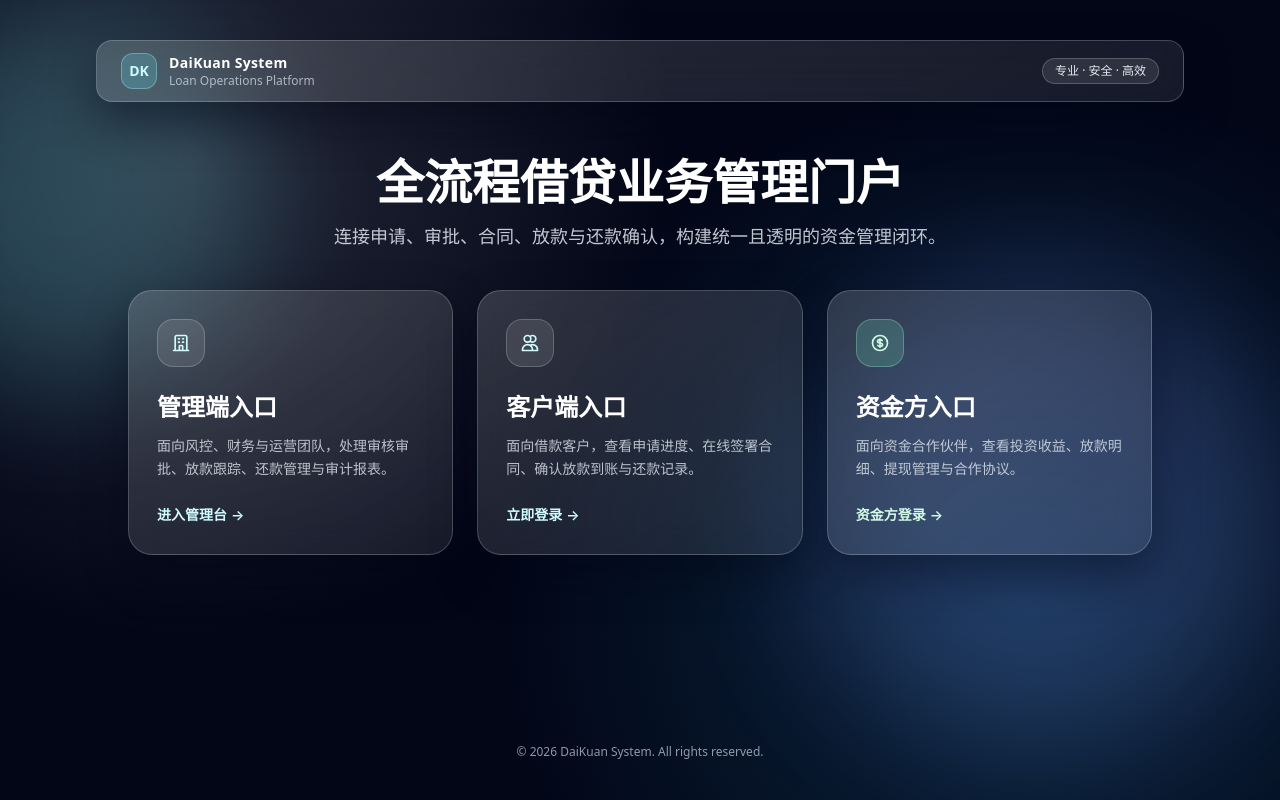
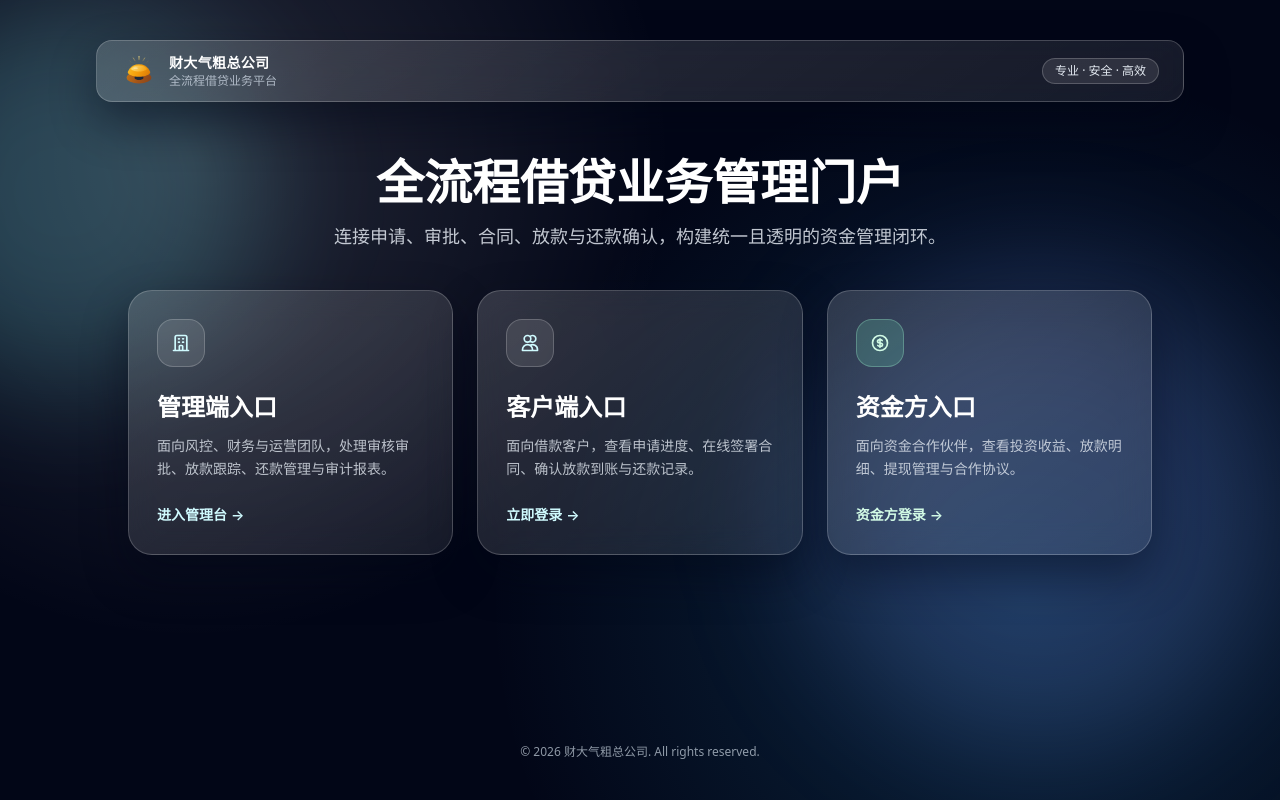
Before and after one commit to johngreece/JIEDAI, a Next.js app: page / in a window 1280 px wide. Built offline with nearby package versions, Linux system fonts and the light colour scheme.

Commit message:
branding: DaiKuan System  财大气粗总公司 + 金元宝Logo

```diff
--- a/src/app/funder/(main)/FunderHeader.tsx
+++ b/src/app/funder/(main)/FunderHeader.tsx
@@ -3,6 +3,7 @@
 import Link from "next/link";
 import { usePathname } from "next/navigation";
 import { useEffect, useState } from "react";
+import { CompanyLogo } from "@/components/CompanyLogo";
 
 export function FunderHeader({ username }: { username: string }) {
   const [mobileMenuOpen, setMobileMenuOpen] = useState(false);
@@ -29,7 +30,7 @@ export function FunderHeader({ username }: { username: string }) {
       <nav className="mx-auto flex max-w-7xl items-center justify-between p-4 lg:px-8">
         <div className="flex lg:flex-1">
           <Link href="/funder/dashboard" className="-m-1.5 p-1.5 flex items-center gap-2">
-            <div className="flex h-8 w-8 items-center justify-center rounded-lg border border-emerald-200/30 bg-emerald-300/20 text-xs font-semibold text-emerald-100">FD</div>
+            <CompanyLogo size={32} />
             <span className="font-semibold text-slate-100">资金方中心</span>
           </Link>
         </div>
@@ -94,7 +95,7 @@ export function FunderHeader({ username }: { username: string }) {
           <div className="fixed inset-y-0 right-0 z-50 w-full overflow-y-auto border-l border-white/10 bg-slate-950/90 px-6 py-6 text-slate-100 backdrop-blur-xl sm:max-w-sm shadow-xl">
             <div className="flex items-center justify-between">
               <Link href="/funder/dashboard" className="-m-1.5 p-1.5 flex items-center gap-2">
-                <div className="flex h-8 w-8 items-center justify-center rounded-lg border border-emerald-200/30 bg-emerald-300/20 text-xs font-semibold text-emerald-100">FD</div>
+                <CompanyLogo size={32} />
                 <span className="font-bold text-slate-100">资金方中心</span>
               </Link>
               <button type="button" className="-m-2.5 rounded-md p-2.5 text-slate-200 hover:bg-white/10" onClick={() => setMobileMenuOpen(false)}>
--- a/src/app/page.tsx
+++ b/src/app/page.tsx
@@ -1,4 +1,5 @@
 import Link from "next/link";
+import { CompanyLogo } from "@/components/CompanyLogo";
 
 export default function HomePage() {
   return (
@@ -12,12 +13,10 @@ export default function HomePage() {
       <div className="relative mx-auto flex min-h-screen w-full max-w-6xl flex-col px-4 py-8 md:px-8 md:py-10">
         <header className="glass-login-card fade-in-up flex items-center justify-between rounded-2xl px-5 py-3 md:px-6">
           <div className="flex items-center gap-3">
-            <div className="flex h-9 w-9 items-center justify-center rounded-xl border border-cyan-200/35 bg-cyan-300/20 text-sm font-semibold text-cyan-100">
-              DK
-            </div>
+            <CompanyLogo size={36} />
             <div>
-              <p className="text-sm font-semibold tracking-wide text-white">DaiKuan System</p>
-              <p className="text-xs text-slate-300/80">Loan Operations Platform</p>
+              <p className="text-sm font-semibold tracking-wide text-white">财大气粗总公司</p>
+              <p className="text-xs text-slate-300/80">全流程借贷业务平台</p>
             </div>
           </div>
           <span className="hidden rounded-full border border-white/20 bg-white/10 px-3 py-1 text-xs text-slate-200 md:inline-flex">
@@ -94,7 +93,7 @@ export default function HomePage() {
         </section>
 
         <footer className="mt-auto pt-10 text-center text-xs text-slate-300/70">
-          © {new Date().getFullYear()} DaiKuan System. All rights reserved.
+          © {new Date().getFullYear()} 财大气粗总公司. All rights reserved.
         </footer>
       </div>
     </main>
--- /dev/null
+++ b/src/components/CompanyLogo.tsx
@@ -0,0 +1,62 @@
+/**
+ * 财大气粗总公司 Logo
+ * 金色元宝 + 铜钱造型，象征财富与大气
+ */
+export function CompanyLogo({ size = 32, className }: { size?: number; className?: string }) {
+  return (
+    <svg
+      width={size}
+      height={size}
+      viewBox="0 0 64 64"
+      fill="none"
+      xmlns="http://www.w3.org/2000/svg"
+      className={className}
+    >
+      {/* 底部铜钱 */}
+      <ellipse cx="32" cy="44" rx="22" ry="10" fill="url(#coin-grad)" opacity="0.85" />
+      <ellipse cx="32" cy="44" rx="8" ry="3.5" fill="#1e293b" />
+      <rect x="28" y="40.5" width="8" height="7" rx="0.5" fill="#1e293b" />
+
+      {/* 金元宝 */}
+      <path
+        d="M12 34c0 0 4-14 20-14s20 14 20 14c0 4-9 8-20 8S12 38 12 34z"
+        fill="url(#ingot-grad)"
+      />
+      <path
+        d="M18 28c0 0 3-6 14-6s14 6 14 6c0 2-6 5-14 5S18 30 18 28z"
+        fill="url(#ingot-top)"
+        opacity="0.9"
+      />
+      {/* 元宝高光 */}
+      <ellipse cx="26" cy="27" rx="4" ry="1.5" fill="white" opacity="0.35" />
+
+      {/* 顶部光芒 */}
+      <line x1="32" y1="6" x2="32" y2="12" stroke="url(#ray-grad)" strokeWidth="1.5" strokeLinecap="round" />
+      <line x1="22" y1="9" x2="25" y2="14" stroke="url(#ray-grad)" strokeWidth="1.2" strokeLinecap="round" />
+      <line x1="42" y1="9" x2="39" y2="14" stroke="url(#ray-grad)" strokeWidth="1.2" strokeLinecap="round" />
+      <line x1="16" y1="15" x2="20" y2="18" stroke="url(#ray-grad)" strokeWidth="1" strokeLinecap="round" />
+      <line x1="48" y1="15" x2="44" y2="18" stroke="url(#ray-grad)" strokeWidth="1" strokeLinecap="round" />
+
+      <defs>
+        <linearGradient id="ingot-grad" x1="12" y1="20" x2="52" y2="42" gradientUnits="userSpaceOnUse">
+          <stop stopColor="#fbbf24" />
+          <stop offset="0.5" stopColor="#f59e0b" />
+          <stop offset="1" stopColor="#d97706" />
+        </linearGradient>
+        <linearGradient id="ingot-top" x1="18" y1="22" x2="46" y2="33" gradientUnits="userSpaceOnUse">
+          <stop stopColor="#fde68a" />
+          <stop offset="1" stopColor="#f59e0b" />
+        </linearGradient>
+        <linearGradient id="coin-grad" x1="10" y1="34" x2="54" y2="54" gradientUnits="userSpaceOnUse">
+          <stop stopColor="#d97706" />
+          <stop offset="0.5" stopColor="#b45309" />
+          <stop offset="1" stopColor="#92400e" />
+        </linearGradient>
+        <linearGradient id="ray-grad" x1="32" y1="6" x2="32" y2="18" gradientUnits="userSpaceOnUse">
+          <stop stopColor="#fde68a" />
+          <stop offset="1" stopColor="#f59e0b" stopOpacity="0" />
+        </linearGradient>
+      </defs>
+    </svg>
+  );
+}
--- a/src/components/admin/Sidebar.tsx
+++ b/src/components/admin/Sidebar.tsx
@@ -2,6 +2,7 @@
 
 import Link from "next/link";
 import { usePathname } from "next/navigation";
+import { CompanyLogo } from "@/components/CompanyLogo";
 
 // Simple icon implementations to avoid dependencies
 const HomeIcon = ({ className }: { className?: string }) => (
@@ -86,8 +87,8 @@ export function AdminSidebar({ userRole, username }: { userRole?: string[], user
     <div className="flex grow flex-col gap-y-5 overflow-y-auto border-r border-white/10 bg-slate-950/80 px-5 pb-4 backdrop-blur-xl">
       <div className="mt-3 flex h-16 shrink-0 items-center justify-center border-b border-white/10">
         <Link href="/" className="flex items-center gap-2 font-semibold text-white text-lg tracking-wide hover:opacity-90 transition-opacity">
-          <div className="flex h-8 w-8 items-center justify-center rounded-lg border border-cyan-200/30 bg-cyan-300/20 text-xs text-cyan-100">DK</div>
-          <span>DAIKUAN</span>
+          <CompanyLogo size={32} />
+          <span>财大气粗</span>
         </Link>
       </div>
       <nav className="mt-3 flex flex-1 flex-col">
--- a/src/components/client/Header.tsx
+++ b/src/components/client/Header.tsx
@@ -3,6 +3,7 @@
 import Link from "next/link";
 import { usePathname } from "next/navigation";
 import { useState } from "react";
+import { CompanyLogo } from "@/components/CompanyLogo";
 
 // Icons
 const MenuIcon = ({ className }: { className?: string }) => (
@@ -37,7 +38,7 @@ export function ClientHeader({ username }: { username: string }) {
       <nav className="mx-auto flex max-w-7xl items-center justify-between p-4 lg:px-8" aria-label="Global">
         <div className="flex lg:flex-1">
           <Link href="/client/dashboard" className="-m-1.5 p-1.5 flex items-center gap-2">
-            <div className="flex h-8 w-8 items-center justify-center rounded-lg border border-cyan-200/30 bg-cyan-300/20 text-xs font-semibold text-cyan-100">DK</div>
+            <CompanyLogo size={32} />
             <span className="font-semibold text-slate-100">借款中心</span>
           </Link>
         </div>
@@ -87,7 +88,7 @@ export function ClientHeader({ username }: { username: string }) {
           <div className="fixed inset-y-0 right-0 z-50 w-full overflow-y-auto border-l border-white/10 bg-slate-950/90 px-6 py-6 text-slate-100 backdrop-blur-xl sm:max-w-sm sm:ring-1 sm:ring-white/10 shadow-xl">
             <div className="flex items-center justify-between">
               <Link href="/client/dashboard" className="-m-1.5 p-1.5 flex items-center gap-2">
-                 <div className="flex h-8 w-8 items-center justify-center rounded-lg border border-cyan-200/30 bg-cyan-300/20 text-xs font-semibold text-cyan-100">DK</div>
+                 <CompanyLogo size={32} />
                  <span className="font-bold text-slate-100">借款中心</span>
               </Link>
               <button
--- a/src/services/funder-contract.service.ts
+++ b/src/services/funder-contract.service.ts
@@ -8,7 +8,7 @@ import { prisma } from "@/lib/prisma";
 const FIXED_MONTHLY_TEMPLATE = `
 资金合作协议（固定月息模式）
 
-甲方（平台方）：DAIKUAN 借贷平台
+甲方（平台方）：财大气粗总公司
 乙方（资金方）：{{funderName}}
 联系人：{{contactPerson}}
 联系电话：{{contactPhone}}
@@ -61,7 +61,7 @@ const FIXED_MONTHLY_TEMPLATE = `
 const VOLUME_BASED_TEMPLATE = `
 资金合作协议（业务量结算模式）
 
-甲方（平台方）：DAIKUAN 借贷平台
+甲方（平台方）：财大气粗总公司
 乙方（资金方）：{{funderName}}
 联系人：{{contactPerson}}
 联系电话：{{contactPhone}}
```
